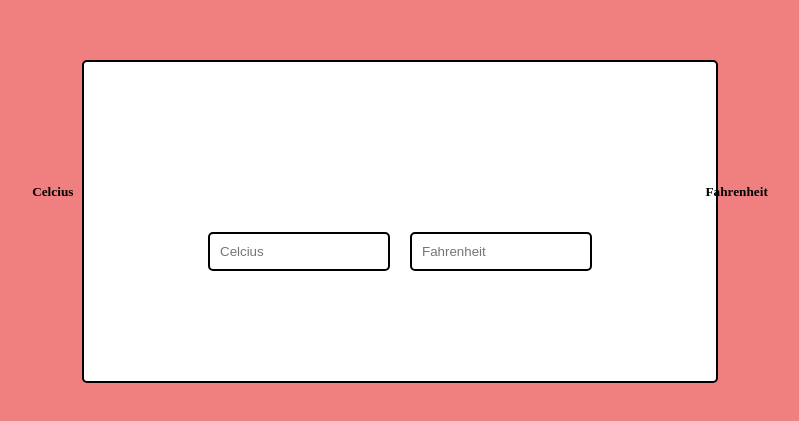
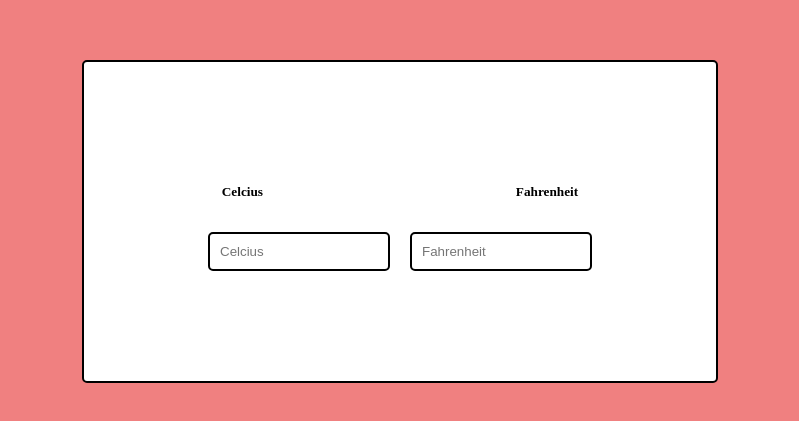
Before and after one commit to martiranea/martiranea.github.io, a plain HTML site: page index.html in a window 1280 px wide. Shown: the part 201-622 px from the top of the page, without its empty margins (240-1039 px from the left). Drawn offline with Linux system fonts and the light colour scheme.

Commit message:
Update index.html

```diff
--- a/index.html
+++ b/index.html
@@ -23,10 +23,10 @@
 
     }
     #Ctitle {
-        margin-right: 50%;
+        margin-right: 20%;
     }
     #Ftitle {
-        margin-left: 50%;
+        margin-left: 20%;
     }
     .textbox {
         justify-content: center;
```
